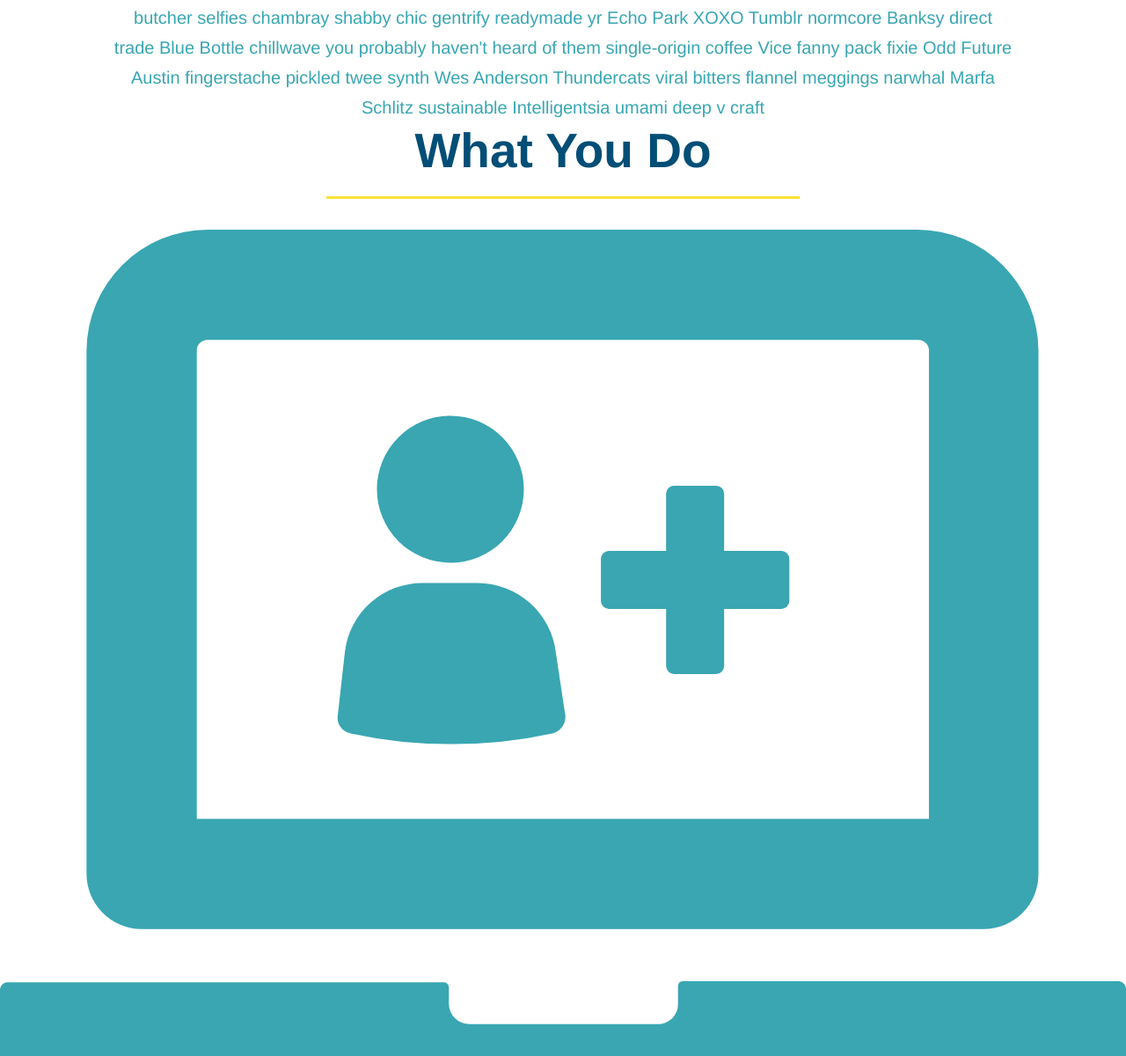
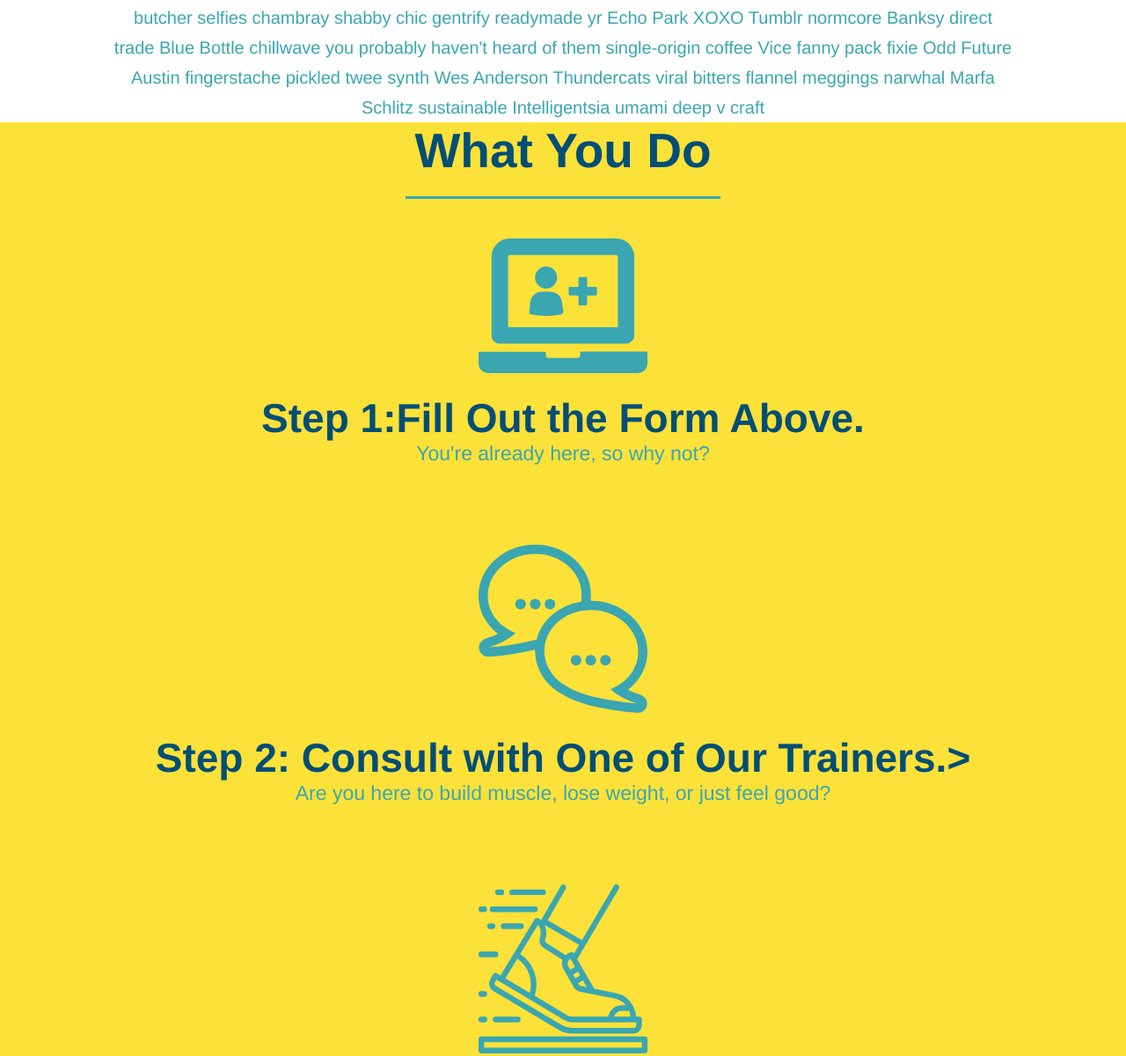
Before and after one commit to SantiBass/Run-Buddy, a plain HTML site: page index.html in a window 1280 px wide. Shown: the part 817-2017 px from the top of the page at 88% size. Drawn offline with Linux system fonts and the light colour scheme.

Commit message:
add-what-you-do-icons-to setions

```diff
--- a/assets/style.css
+++ b/assets/style.css
@@ -133,19 +133,6 @@ footer a{
   text-align: center;
 }
 
-.intro h2{
-font-size: 55px;
-color: #024e76;
-margin-bottom: 35px;
-padding: 0 100px 20px 100px;
-border-bottom: 3px solid;
-border-color: #fce138;
-}
-.intro h2{
-/* add this alongside your other declarations */
-display: inline-block;
-}
-
 .intro p{
 line-height: 1.7;
 color: #39a6b2;
@@ -154,3 +141,60 @@ font-size: 20px;
 margin: 0 auto;
 
 }
+
+.steps{
+text-align: center;
+background: #fce138;
+
+}
+.steps h2{
+  font-size: 55px;
+  color: #024e76;
+  margin-bottom: 35px;
+  padding: 0 10px 20px 10px;
+  border-bottom: 3px solid;
+  border-color: #39a6b2;
+
+}
+.section-title {
+  font-size: 55px;
+  color: #024e76;
+  margin-bottom: 35px;
+  padding: 0 100px 20px 100px;
+  display: inline-block;
+  border-bottom: 3px solid;
+}
+
+.primary-border {
+  border-color: #fce138;
+}
+
+.secondary-border {
+  border-color: #39a6b2;
+}
+
+.steps div {
+  margin-bottom: 80px;
+}
+
+.steps img {
+  width: 15%;
+  margin: 10px 0;
+}
+
+.steps h3 {
+  color: #024e76;
+  font-size: 46px;
+  margin-top: 10px;
+}
+
+.steps p {
+  color: #39a6b2;
+  font-size: 23px;
+};
+
+
+.steps span{
+font-size: 23px;
+
+}
--- a/index.html
+++ b/index.html
@@ -73,36 +73,36 @@
 <!-- "what we do "" section-->
 
 <section id="what-we-do " class="intro">
-  <h2 > What We Do</h2>
+  <h2 class="section-title primary-border"> What We Do</h2>
   <p>
     butcher selfies chambray shabby chic gentrify readymade yr Echo Park XOXO Tumblr normcore Banksy direct trade Blue Bottle chillwave you probably haven't heard of them single-origin coffee Vice fanny pack fixie Odd Future Austin fingerstache pickled twee synth Wes Anderson Thundercats viral bitters flannel meggings narwhal Marfa Schlitz sustainable Intelligentsia umami deep v craft
   </p>
 </section>
 
 <!-- "what you do" section-->
-<section id="what-you-do" class="intro" >
-  <h2 > What You Do</h2>
+<section id="what-you-do" class="steps" >
+  <h2  class="section-title secondary-border"> What You Do</h2>
       <div>
         <img src="./assets/images/step-1.svg" alt="" />
-      <h3>Step 1: Fill Out the Form Above.</h3>
+      <h3 >Step 1:<span>Fill Out the Form Above.</span></h3>
       <p>You're already here, so why not?</p>
     </div>
 
     <div>
       <img src="./assets/images/step-2.svg" alt=""/>
-      <h3>Step 2: Consult with One of Our Trainers.</h3>
+      <h3>Step 2:<span> Consult with One of Our Trainers.</span>></h3>
       <p>Are you here to build muscle, lose weight, or just feel good?</p>
     </div>
 
     <div>
       <img src="./assets/images/step-3.svg" alt=""/>
-      <h3>Step 3: Get Running.</h3>
+      <h3>Step 3: <span>Get Running.</span></h3>
       <p>Hit the ground running (literally) once your trainer lays out your plan.</p>
     </div>
 
     <div>
       <img src=" ./assets/images/step-4.svg" alt=""/>
-      <h3>Step 4: See Results.</h3>
+      <h3>Step 4: <span>Get Results.</span></h3>
       <p>Bi-weekly checkins with your trainer will keep you focused</p>
     </div>
 </section>
```
